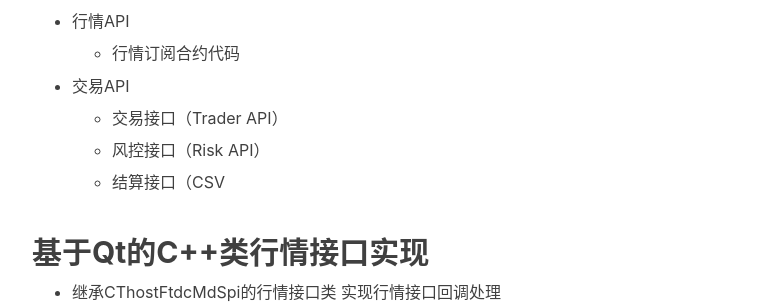
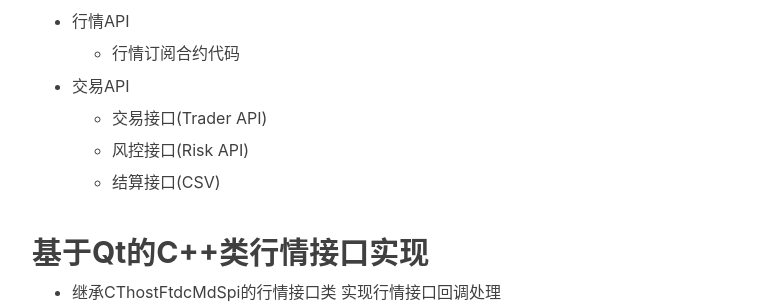
Before and after one commit to toby20130333/toby20130333.github.io, a Jekyll site: the page built from _posts/2017-03-13-Qt-CTP.markdown, in a window 1280 px wide and 900 px high, scrolled down 969 px. Shown: the part 152-456 px from the top of the window, without its empty margins (233-1003 px from the left). Built offline with Jekyll 4.4.1, drawn with Linux system fonts in a browser that asks for light colours; nearby versions of some CDN libraries; comment, search, counter and statistics services are not loaded.

Commit message:
add ctp knowlege

````diff
--- a/_posts/2017-03-13-Qt-CTP.markdown
+++ b/_posts/2017-03-13-Qt-CTP.markdown
@@ -33,17 +33,19 @@ tags:
 
 * 交易API
 
-   * 交易接口（Trader API）
+   * 交易接口(Trader API)
 
-   * 风控接口（Risk API）
+   * 风控接口(Risk API)
 
-   * 结算接口（CSV
+   * 结算接口(CSV)
 
 ## 基于Qt的C++类行情接口实现
+
 
   * 继承CThostFtdcMdSpi的行情接口类 实现行情接口回调处理
 
   * 继承QObject 实现信号槽的连接
+
 
 ```
 #ifndef DDUIMARKETDATAAPI_H
````
